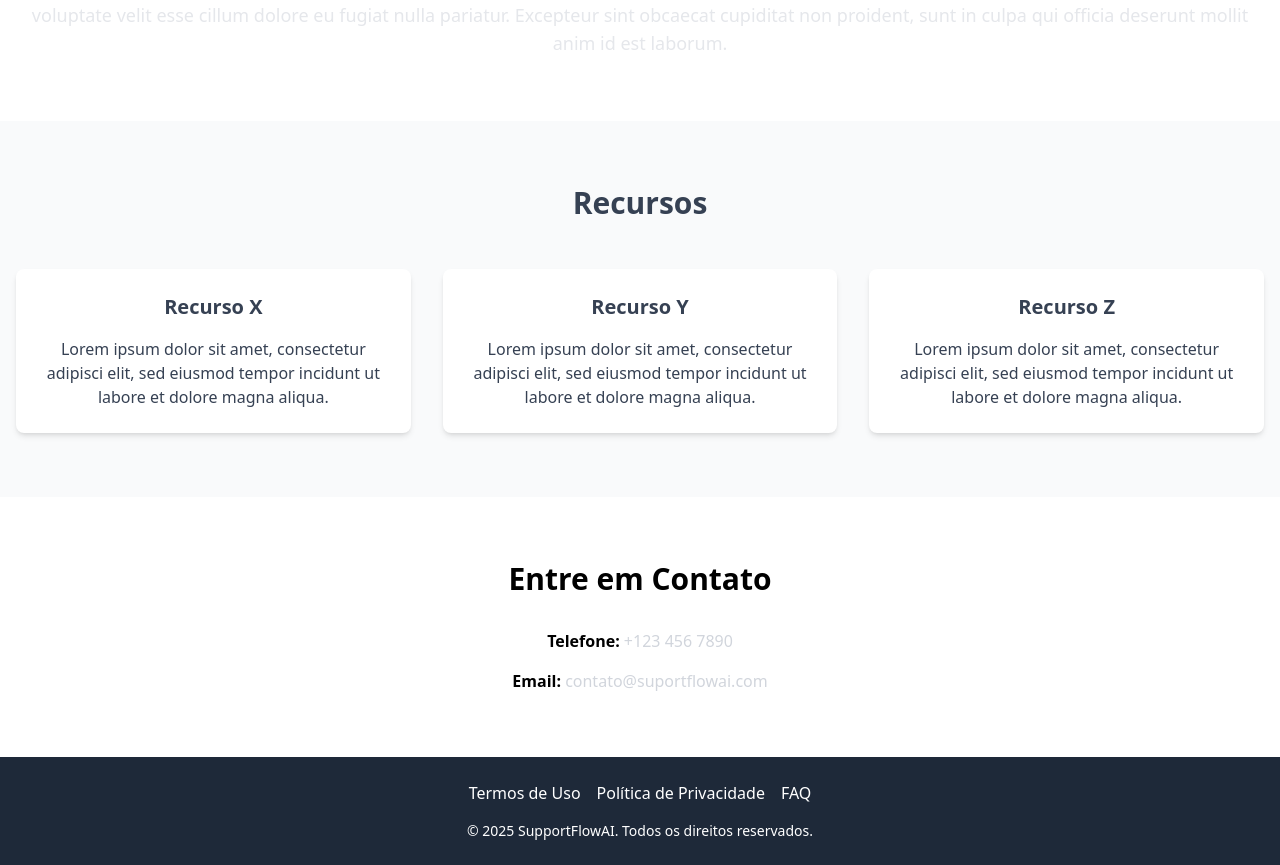
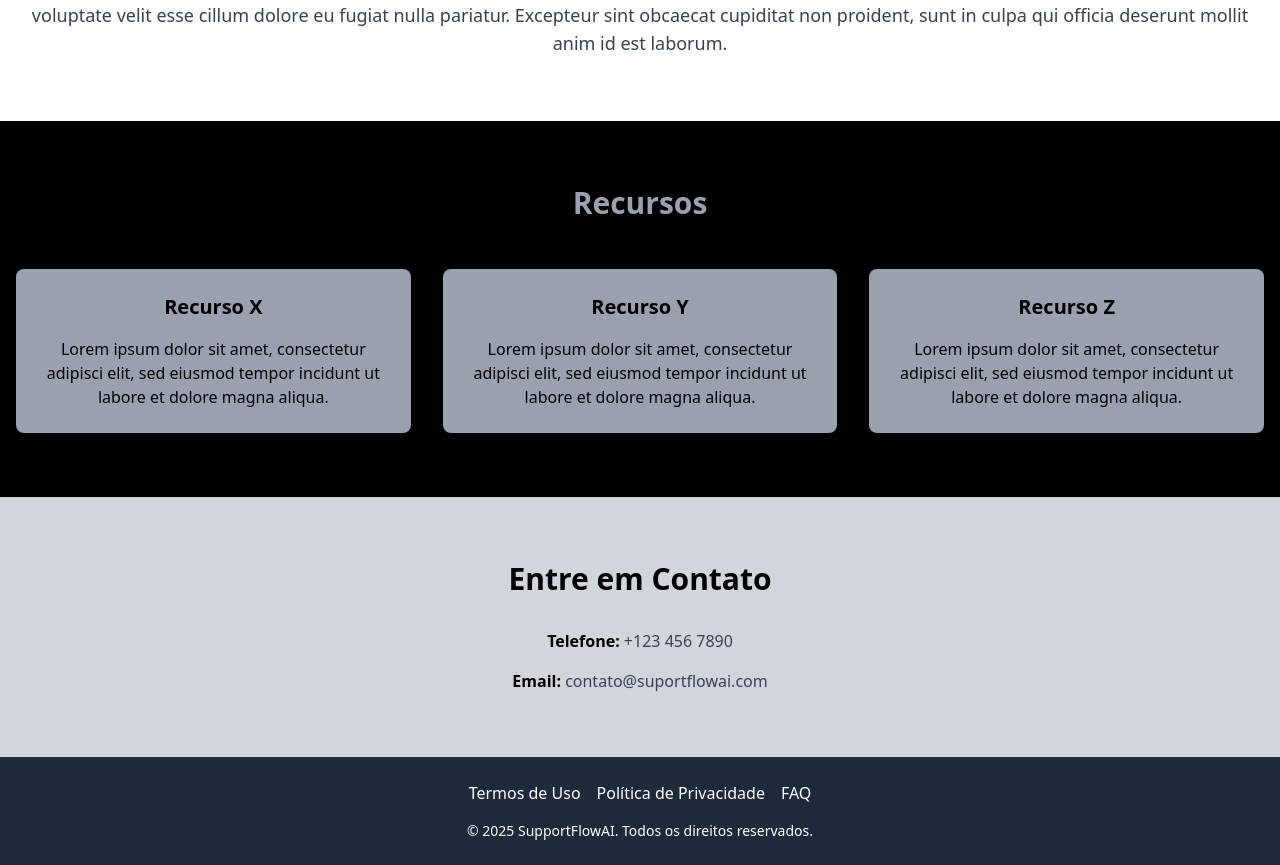
Before and after one commit to Salvadorri/SuportFlow, a React (Vite) app in the folder frontend/: page / in a window 1280 px wide. Shown: the part 503-1368 px from the top of the page. Built offline with nearby package versions, Linux system fonts and the light colour scheme.

Commit message:
Login Atutentication

```diff
--- a/frontend/src/components/landingPage/index.tsx
+++ b/frontend/src/components/landingPage/index.tsx
@@ -83,7 +83,7 @@ function Index() {
               Sobre
             </h2>{" "}
             {/* Ajustado text-2xl e mb */}
-            <p className="text-gray-200 text-base md:text-lg text-center">
+            <p className="text-gray-700 text-base md:text-lg text-center">
               {/* Ajustado text-base */}
               Lorem ipsum dolor sit amet, consectetur adipisci elit, sed eiusmod
               tempor incidunt ut labore et dolore magna aliqua. Ut enim ad minim
@@ -97,21 +97,21 @@ function Index() {
         </section>
 
         {/* Features */}
-        <section id="recursos" className="py-12 md:py-16 bg-gray-50">
+        <section id="recursos" className="py-12 md:py-16 bg-black">
           {/* Ajustado py */}
-          <div className="container mx-auto px-4">
-            <h2 className="text-gray-700 text-2xl md:text-3xl font-bold text-center mb-8 md:mb-12">
+          <div className="container mx-auto px-4 bg-gray800">
+            <h2 className="text-gray-400 text-2xl md:text-3xl font-bold text-center mb-8 md:mb-12">
               Recursos
             </h2>{" "}
             {/* Ajustado text-2xl e mb */}
             <div className="grid grid-cols-1 md:grid-cols-3 gap-6 md:gap-8">
               {/* Feature Card 1 */}
-              <div className="bg-white rounded-lg shadow-md p-6 hover:shadow-lg transition flex flex-col justify-center items-center">
-                <h3 className="text-gray-700 text-lg md:text-xl font-semibold mb-2 md:mb-4 text-center">
+              <div className="bg-gray-400 rounded-lg shadow-md p-6 hover:shadow-lg transition flex flex-col justify-center items-center">
+                <h3 className="text-black text-lg md:text-xl font-semibold mb-2 md:mb-4 text-center">
                   Recurso X
                 </h3>{" "}
                 {/* Ajustado text-lg e mb */}
-                <p className="text-gray-700 text-sm md:text-base text-center">
+                <p className="text-black text-sm md:text-base text-center">
                   {" "}
                   {/* Ajustado text-sm */}
                   Lorem ipsum dolor sit amet, consectetur adipisci elit, sed
@@ -119,12 +119,12 @@ function Index() {
                 </p>
               </div>
               {/* Feature Card 2 */}
-              <div className="bg-white rounded-lg shadow-md p-6 hover:shadow-lg transition flex flex-col justify-center items-center">
-                <h3 className="text-gray-700 text-lg md:text-xl font-semibold mb-2 md:mb-4 text-center">
+              <div className="bg-gray-400 rounded-lg shadow-md p-6 hover:shadow-lg transition flex flex-col justify-center items-center">
+                <h3 className="text-black text-lg md:text-xl font-semibold mb-2 md:mb-4 text-center">
                   Recurso Y
                 </h3>{" "}
                 {/* Ajustado text-lg e mb */}
-                <p className="text-gray-700 text-sm md:text-base text-center">
+                <p className="text-black text-sm md:text-base text-center">
                   {" "}
                   {/* Ajustado text-sm */}
                   Lorem ipsum dolor sit amet, consectetur adipisci elit, sed
@@ -132,12 +132,12 @@ function Index() {
                 </p>
               </div>
               {/* Feature Card 3 */}
-              <div className="bg-white rounded-lg shadow-md p-6 hover:shadow-lg transition flex flex-col justify-center items-center">
-                <h3 className="text-gray-700 text-lg md:text-xl font-semibold mb-2 md:mb-4 text-center">
+              <div className="bg-gray-400 rounded-lg shadow-md p-6 hover:shadow-lg transition flex flex-col justify-center items-center">
+                <h3 className="text-black text-lg md:text-xl font-semibold mb-2 md:mb-4 text-center">
                   Recurso Z
                 </h3>{" "}
                 {/* Ajustado text-lg e mb */}
-                <p className="text-gray-700 text-sm md:text-base text-center">
+                <p className="text-black text-sm md:text-base text-center">
                   {" "}
                   {/* Ajustado text-sm */}
                   Lorem ipsum dolor sit amet, consectetur adipisci elit, sed
@@ -149,7 +149,7 @@ function Index() {
         </section>
 
         {/* Contact */}
-        <section id="contato" className="py-12 md:py-16">
+        <section id="contato" className="py-12 md:py-16 bg-gray-300">
           {" "}
           {/* Ajustado py */}
           <div className="container mx-auto px-4">
@@ -164,7 +164,7 @@ function Index() {
                 <span className="font-semibold">Telefone:</span>
                 <a
                   href="tel:+1234567890"
-                  className="text-gray-300 hover:text-green-600"
+                  className="text-gray-700 hover:text-green-600"
                 >
                   {" "}
                   +123 456 7890
@@ -174,7 +174,7 @@ function Index() {
                 <span className="font-semibold">Email:</span>
                 <a
                   href="mailto:contato@suportflowai.com"
-                  className="text-gray-300 hover:text-green-600"
+                  className="text-gray-700 hover:text-green-600"
                 >
                   {" "}
                   contato@suportflowai.com
--- a/frontend/src/components/login/index.tsx
+++ b/frontend/src/components/login/index.tsx
@@ -1,8 +1,37 @@
+import React, { useState } from 'react';
+import { validateLoginForm, ValidationResult } from "./validation.ts"; // Importe as funções
+
 function Index() {
+
+  {
+    const [email, setEmail] = useState('');
+    const [password, setPassword] = useState('');
+    const [errors, setErrors] = useState<ValidationResult["errors"]>({}); //Usa o tipo da interface
+    const [rememberMe, setRememberMe] = useState(false);
+
+    const handleSubmit = (event: React.FormEvent) => {
+      event.preventDefault();
+
+      const validationResult = validateLoginForm(email, password);
+
+      if (validationResult.isValid) {
+          // Lógica de envio do formulário
+          console.log('Formulário válido. Dados:', { email, password, rememberMe });
+      } else {
+          setErrors(validationResult.errors); //Atualiza o estado com os erros
+          console.log("Formulário inválido")
+      }
+    };
+
+
+      const handleRememberMeChange = (event: React.ChangeEvent<HTMLInputElement>) => {
+          setRememberMe(event.target.checked);
+      };
+
   return (
     <div className="flex items-center justify-center min-h-screen bg-gray-900">
       <div className="w-full max-w-md p-8 space-y-8 bg-gray-800 rounded-xl shadow-2xl">
-        <h2 className="text-3xl font-bold text-center text-white">Login</h2>
+        <h2 className="text-3xl font-bold text-center text-white">SuportFlowAI</h2>
 
         <form className="space-y-6" action="#" method="POST">
           <div>
@@ -17,8 +46,17 @@ function Index() {
               id="email"
               className="bg-gray-700 border border-gray-600 text-white text-sm rounded-lg focus:ring-blue-500 focus:border-blue-500 block w-full p-2.5"
               placeholder="seu@email.com"
+              value={email}
+              onChange={(e) => {
+                setEmail(e.target.value);
+                // Limpa o erro quando o usuário começa a digitar novamente
+                if (errors.email) {
+                  setErrors(prevErrors => ({ ...prevErrors, email: '' }));
+                }
+              }}
               required
             />
+            {errors.email && <p className="text-red-500 text-sm mt-1">{errors.email}</p>}
           </div>
 
           <div>
@@ -30,8 +68,17 @@ function Index() {
               id="password"
               className="login-campo-senha"
               placeholder="••••••••"
+              value={password}
+               onChange={(e) => {
+                setPassword(e.target.value);
+                // Limpa o erro quando o usuário começa a digitar novamente
+                if (errors.password) {
+                   setErrors(prevErrors => ({ ...prevErrors, password: '' }));
+                }
+              }}
               required
             />
+            {errors.password && <p className="text-red-500 text-sm mt-1">{errors.password}</p>}
           </div>
 
           <div className="flex items-center justify-between">
@@ -62,17 +109,11 @@ function Index() {
           >
             Entrar
           </button>
-
-          <p className="text-sm font-light text-gray-400">
-            Ainda não tem uma conta?{" "}
-            <a href="#" className="font-medium text-blue-500 hover:underline">
-              Cadastre-se
-            </a>
-          </p>
         </form>
       </div>
     </div>
   );
 }
+}
 
 export default Index;
--- /dev/null
+++ b/frontend/src/components/login/validation.ts
@@ -0,0 +1,56 @@
+// validations.ts
+
+export const validateEmail = (email: string): string => {
+    if (!email) {
+      return 'O e-mail é obrigatório.';
+    }
+    const emailRegex = /^[^\s@]+@[^\s@]+\.[^\s@]+$/;
+    if (!emailRegex.test(email)) {
+      return 'Por favor, insira um e-mail válido.';
+    }
+    return ''; // Sem erros
+  };
+
+  export const validatePassword = (password: string): string => {
+    if (!password) {
+      return 'A senha é obrigatória.';
+    }
+    if (password.length < 8) {
+      return 'A senha deve ter pelo menos 8 caracteres.';
+    }
+    return ''; // Sem erros
+  };
+
+  //Pode-se adicionar mais funções de validação aqui, ex:
+  // export const validateName = (name: string): string => { ... };
+
+
+  // Interface para facilitar a utilização, e deixar o código mais limpo.
+  export interface ValidationResult {
+    isValid: boolean;
+    errors: {
+      email?: string;
+      password?: string;
+      // Outros campos, se houver
+    };
+  }
+
+  //Função que usa as funções de validação e retorna um objeto com o resultado
+  export const validateLoginForm = (email: string, password: string): ValidationResult => {
+      const errors: ValidationResult["errors"] = {}; //Usa o tipo definido na interface.
+
+      const emailError = validateEmail(email);
+      if(emailError) {
+          errors.email = emailError;
+      }
+
+      const passwordError = validatePassword(password);
+      if(passwordError) {
+          errors.password = passwordError;
+      }
+
+      const isValid = Object.keys(errors).length === 0; //Se não tiver nenhuma chave, não tem erros
+
+      return { isValid, errors };
+
+  }
```
